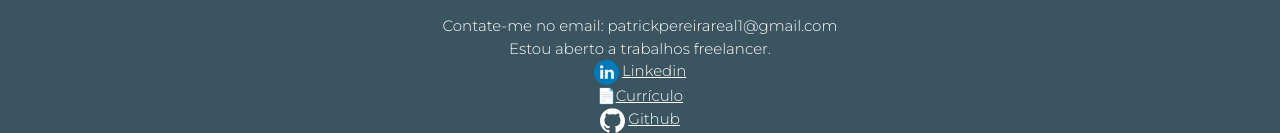
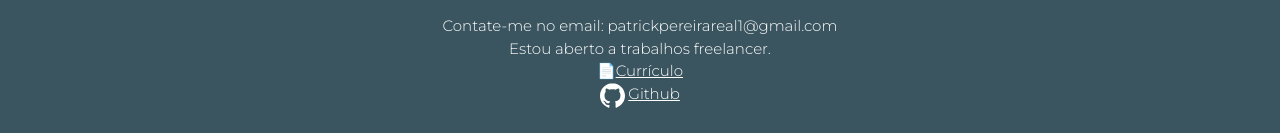
Before and after one commit to patrickReiis/Portfolio, a Vue app in the folder frontend/: page /pt in a window 1280 px wide. Shown: the part 1727-1860 px from the top of the page. After the commit the page ends 1835 px from the top, so only its background shows below. Built offline with nearby package versions, Linux system fonts and the light colour scheme; a web font is replaced by a local one.

Commit message:
feat: remove linkedin link

```diff
--- a/frontend/src/Footer.vue
+++ b/frontend/src/Footer.vue
@@ -11,45 +11,6 @@
           I am also open to freelance work.
         </p>
         <div class="linkedin-container">
-          <a
-            href="https://www.linkedin.com/in/patrick-dos-reis/"
-            target="_blank"
-          >
-            <svg
-              version="1.1"
-              id="Capa_1"
-              xmlns="http://www.w3.org/2000/svg"
-              xmlns:xlink="http://www.w3.org/1999/xlink"
-              x="0px"
-              y="0px"
-              viewBox="0 0 112.196 112.196"
-              style="enable-background: new 0 0 112.196 112.196"
-              xml:space="preserve"
-              width="25"
-              class="linkedin-icon"
-            >
-              <g>
-                <circle
-                  style="fill: #007ab9"
-                  cx="56.098"
-                  cy="56.097"
-                  r="56.098"
-                />
-                <g>
-                  <path
-                    style="fill: #f1f2f2"
-                    d="M89.616,60.611v23.128H76.207V62.161c0-5.418-1.936-9.118-6.791-9.118
-                                    c-3.705,0-5.906,2.491-6.878,4.903c-0.353,0.862-0.444,2.059-0.444,3.268v22.524H48.684c0,0,0.18-36.546,0-40.329h13.411v5.715
-                                    c-0.027,0.045-0.065,0.089-0.089,0.132h0.089v-0.132c1.782-2.742,4.96-6.662,12.085-6.662
-                                    C83.002,42.462,89.616,48.226,89.616,60.611L89.616,60.611z M34.656,23.969c-4.587,0-7.588,3.011-7.588,6.967
-                                    c0,3.872,2.914,6.97,7.412,6.97h0.087c4.677,0,7.585-3.098,7.585-6.97C42.063,26.98,39.244,23.969,34.656,23.969L34.656,23.969z
-                                    M27.865,83.739H41.27V43.409H27.865V83.739z"
-                  />
-                </g>
-              </g></svg
-            >Linkedin
-          </a>
-          <br />
           📄<a
             href="https://drive.google.com/file/d/10EEpL6ehDmePN424uQrAiUPDKW69z64h/view?usp=share_link"
             target="_blank"
--- a/frontend/src/FooterPt.vue
+++ b/frontend/src/FooterPt.vue
@@ -11,45 +11,6 @@
           Estou aberto a trabalhos freelancer.
         </p>
         <div class="linkedin-container">
-          <a
-            href="https://www.linkedin.com/in/patrick-dos-reis/"
-            target="_blank"
-          >
-            <svg
-              version="1.1"
-              id="Capa_1"
-              xmlns="http://www.w3.org/2000/svg"
-              xmlns:xlink="http://www.w3.org/1999/xlink"
-              x="0px"
-              y="0px"
-              viewBox="0 0 112.196 112.196"
-              style="enable-background: new 0 0 112.196 112.196"
-              xml:space="preserve"
-              width="25"
-              class="linkedin-icon"
-            >
-              <g>
-                <circle
-                  style="fill: #007ab9"
-                  cx="56.098"
-                  cy="56.097"
-                  r="56.098"
-                />
-                <g>
-                  <path
-                    style="fill: #f1f2f2"
-                    d="M89.616,60.611v23.128H76.207V62.161c0-5.418-1.936-9.118-6.791-9.118
-                                    c-3.705,0-5.906,2.491-6.878,4.903c-0.353,0.862-0.444,2.059-0.444,3.268v22.524H48.684c0,0,0.18-36.546,0-40.329h13.411v5.715
-                                    c-0.027,0.045-0.065,0.089-0.089,0.132h0.089v-0.132c1.782-2.742,4.96-6.662,12.085-6.662
-                                    C83.002,42.462,89.616,48.226,89.616,60.611L89.616,60.611z M34.656,23.969c-4.587,0-7.588,3.011-7.588,6.967
-                                    c0,3.872,2.914,6.97,7.412,6.97h0.087c4.677,0,7.585-3.098,7.585-6.97C42.063,26.98,39.244,23.969,34.656,23.969L34.656,23.969z
-                                    M27.865,83.739H41.27V43.409H27.865V83.739z"
-                  />
-                </g>
-              </g></svg
-            >Linkedin
-          </a>
-          <br />
           📄<a
             href="https://drive.google.com/file/d/1lyYrzEBTDv_C7Pw7y_ta_tdn59VLJIrq/view?usp=share_link"
             target="_blank"
```
